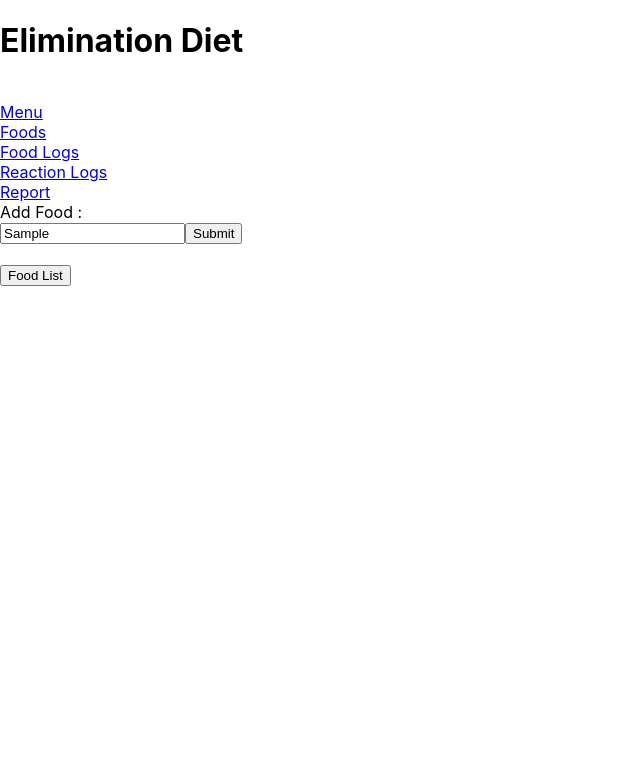
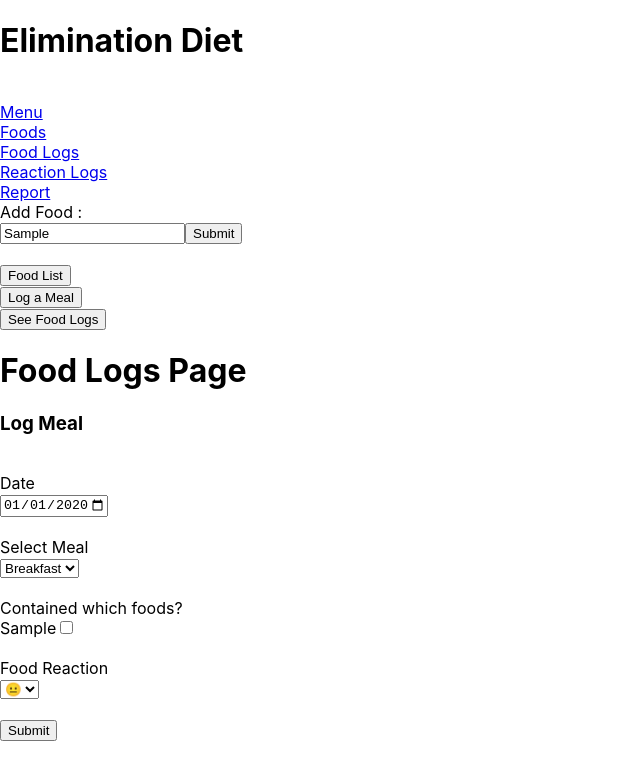
Before and after one commit to candacecodes/ProjE, a React (Create React App) app: page /foods in a window 1280 px wide. Both pictures are taken after typing "Sample" into the empty fields and a click on the input "Submit". Shown: the top 780 px of the page, without its empty margins (0-640 px from the left). Built offline with nearby package versions, Linux system fonts and the light colour scheme.

Commit message:
almost MVP minus read for logs

```diff
--- a/src/pages/FoodLogs.js
+++ b/src/pages/FoodLogs.js
@@ -2,6 +2,25 @@ import React, { Component } from "react";
 
 export default class FoodLogs extends Component {
 	render() {
-		return <h1>FoodLogs Page</h1>;
+		return (
+			<>
+				<h1>Food Logs Page</h1>
+				<div>
+					<h3>Log Meal</h3>
+					<br />
+					Date: Today
+					<br />
+					<select name="" id="">
+						<option value="breakfast">Breakfast</option>
+						<option value="lunch">Lunch</option>
+						<option value="dinner">Dinner</option>
+						<option value="snack">Snack</option>
+					</select>
+					<br />
+					Contained which foods?
+					<br />
+				</div>
+			</>
+		);
 	}
 }
--- a/src/pages/Foods.js
+++ b/src/pages/Foods.js
@@ -4,6 +4,12 @@ export default class Foods extends Component {
 	state = {
 		food: [],
 		displayFoods: false,
+		displayLogs: false,
+		logFood: [],
+		date: "001",
+		meal: "breakfast",
+		foodsSelected: [],
+		reaction: "neutral",
 	};
 
 	// handle submit for food list
@@ -28,8 +34,22 @@ export default class Foods extends Component {
 		}));
 	};
 
+	//toggle state for add food
+	logFoodToggle = () => {
+		this.setState((prevState) => ({
+			logFood: !prevState.logFood,
+		}));
+	};
+
+	//toggle state for see food logs
+	displayFoodLogToggle = () => {
+		this.setState((prevState) => ({
+			displayLogs: !prevState.displayLogs,
+		}));
+	};
+
+	// delete saved food
 	deleteFood = (item) => {
-		// console.log(item);
 		this.setState({
 			food: this.state.food.filter((e) => e !== item),
 		});
@@ -56,6 +76,138 @@ export default class Foods extends Component {
 		);
 	};
 
+	// log food display function
+	logFood = () => {
+		return (
+			<>
+				<h1>Food Logs Page</h1>
+				<div>
+					<h3>Log Meal</h3>
+					<br />
+					Date <br />
+					<input
+						onChange={(value) => this.handleDateChange(value)}
+						type="date"
+						min="2021-01-01"
+						max="2021-12-31"
+						value="2020-01-01"
+					></input>
+					<br />
+					<br />
+					Select Meal <br />
+					<select
+						defaultValue={this.state.meal}
+						onChange={(value) => this.handleMealChange(value)}
+					>
+						<option value="breakfast">Breakfast</option>
+						<option value="lunch">Lunch</option>
+						<option value="dinner">Dinner</option>
+						<option name="meal" value="snack">
+							Snack
+						</option>
+					</select>
+					<br />
+					<br />
+					Contained which foods?
+					<br />
+					{this.state.food.map((item) => {
+						return (
+							<div>
+								{item}
+								<input
+									value={item}
+									onChange={() => this.updateFoodsSelected(item)}
+									type="checkbox"
+								></input>
+							</div>
+						);
+					})}
+					<br />
+					Food Reaction
+					<br />
+					<select
+						defaultValue={this.state.reaction}
+						onChange={(value) => this.handleReactionChange(value)}
+					>
+						<option value="good">&#128522;</option>
+						<option value="neutral">&#128528;</option>
+						<option value="tired">&#128555;</option>
+						<option value="sleepy">&#128564;</option>
+						<option value="nauseous">&#129314;</option>
+					</select>
+					<br />
+					<br />
+					<button onClick={() => this.submitFoodLog()}>Submit</button>
+				</div>
+			</>
+		);
+	};
+
+	// update foods selected, from radio button
+	updateFoodsSelected = (item) => {
+		if (!this.state.foodsSelected.includes(item)) {
+			this.setState({ foodsSelected: [...this.state.foodsSelected, item] });
+		} else {
+			this.state.foodsSelected.filter((food) => food !== item);
+		}
+		console.log(this.state.foodsSelected);
+	};
+
+	// select meal
+	handleMealChange = (e) => {
+		console.log("update meal");
+		console.log(e.target.value);
+		const updatedMeal = e.target.value;
+		this.setState({ meal: updatedMeal });
+		console.log(this.state);
+	};
+
+	//submit food log
+	submitFoodLog = () => {
+		console.log("submit food log");
+		const date = this.state.date;
+		const meal = this.state.meal;
+		const foodsSelectedSubmission = this.state.foodsSelected;
+		const reaction = this.state.reaction;
+		const newLog = [date, meal, foodsSelectedSubmission, reaction];
+		this.setState({
+			logFood: [...this.state.logFood, newLog],
+		});
+		console.log(this.state);
+	};
+
+	//handle date change
+	handleDateChange = (e) => {
+		console.log("handle date change");
+		const updatedDate = e.target.value;
+		this.setState({ date: updatedDate });
+	};
+
+	//handle reaction change
+	handleReactionChange = (e) => {
+		console.log("update reaction");
+		console.log(e.target.value);
+		const updatedReaction = e.target.value;
+		this.setState({ reaction: updatedReaction });
+		console.log(this.state);
+	};
+
+	// display food logs not working
+	displayFoodLogs = () => {
+		console.log("display food logs");
+		console.log(this.state.logFood);
+		return <div>{this.state.logFood}</div>;
+		// this.state.logFood.map((log) => {
+		// 	return (
+		// 		<>
+		// 			<div>
+		// 				Food Log {log} <button>Delete</button>
+		// 			</div>
+		// 		</>
+		// 	);
+		// });
+	};
+
 	render() {
 		return (
 			<>
@@ -79,6 +231,15 @@ export default class Foods extends Component {
 					<br />
 					{this.state.displayFoods ? this.renderFoods() : null}
 				</div>
+				<div>
+					<button onClick={this.logFoodToggle}>Log a Meal</button>
+					<br />
+					<div>
+						<button onClick={this.displayFoodLogToggle}>See Food Logs</button>
+					</div>
+					{this.state.logFood ? this.logFood() : null}
+				</div>
+				<div>{this.state.displayLogs ? this.displayFoodLogs() : null}</div>
 			</>
 		);
 	}
```
